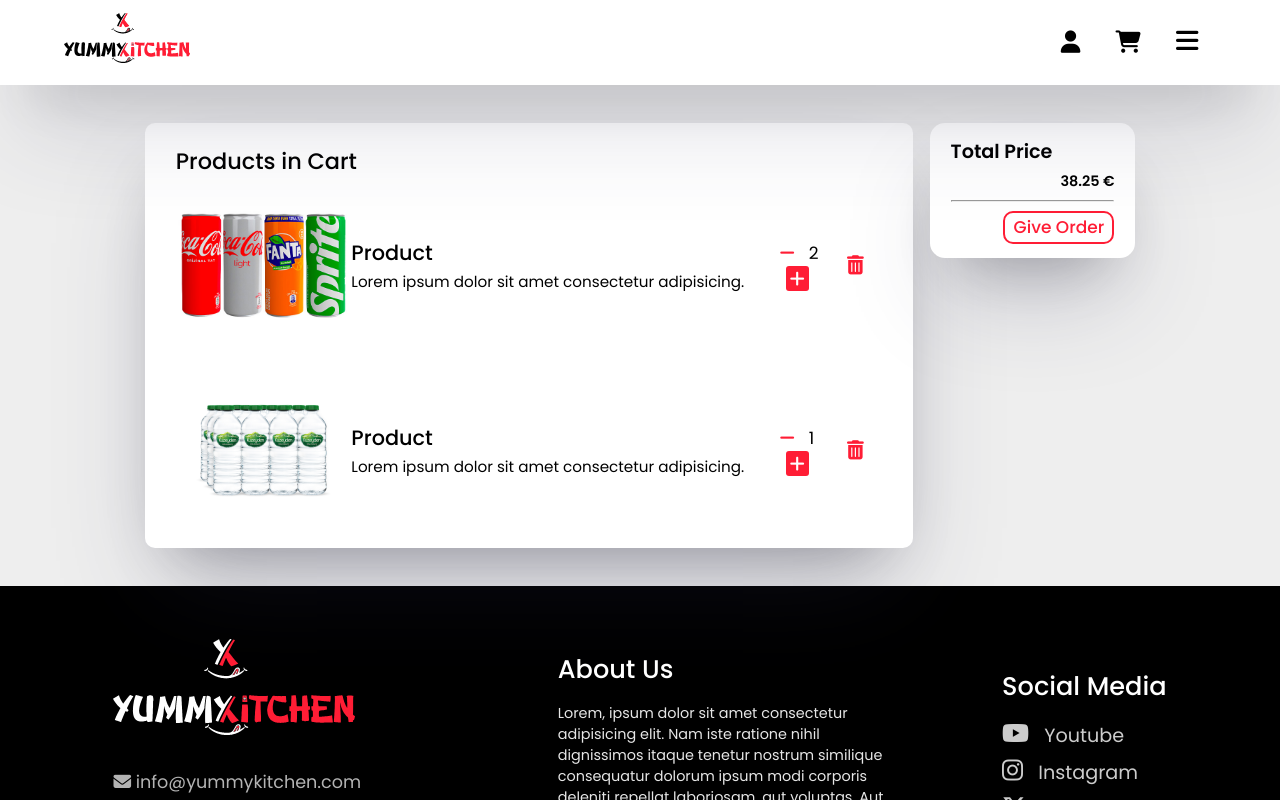
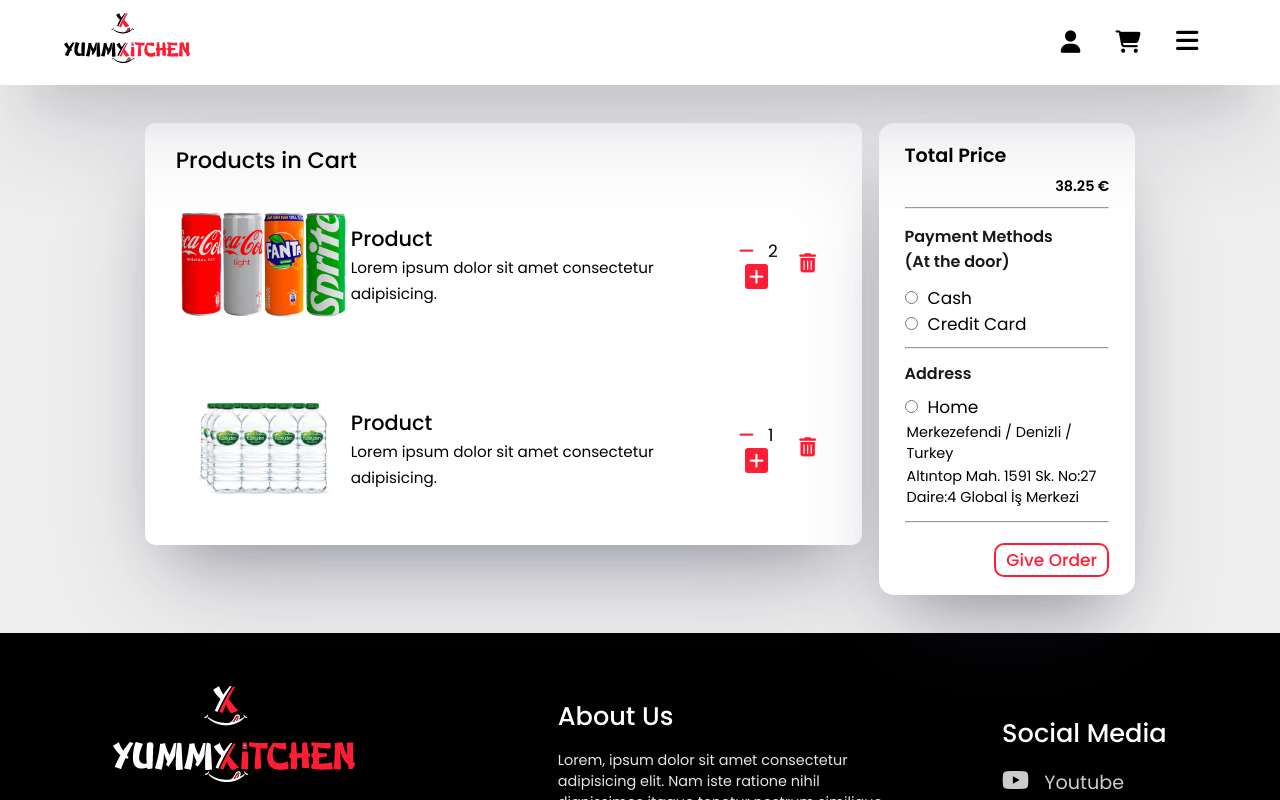
Before and after one commit to hasangoksel/Restaurant-Market, a Vue app in the folder client/: page /en/cart in a window 1280 px wide. Shown: the top 800 px of the page. Built offline with nearby package versions, Linux system fonts and the light colour scheme.

Commit message:
Update: Cart Page

```diff
--- a/client/src/layouts/Cart.vue
+++ b/client/src/layouts/Cart.vue
@@ -24,7 +24,31 @@
                 <div class="basket-preview__content">
                     <h3>Total Price</h3>
                     <p>{{ totalPrice }} €</p>
-                    <hr style="margin-top: 5%;">
+                    <hr style="margin-top: 5%; margin-bottom: 5%;">
+                    <div class="order">
+                        <div class="order__title">
+                            <h4>Payment Methods <br> (At the door)</h4>
+                        </div>
+                        <div class="order__item">
+                            <input type="radio" id="cash" name="payment" value="HTML">
+                            <label for="cash">Cash</label> <br>
+                            <input type="radio" id="creditCard" name="payment" value="HTML">
+                            <label for="creditCard">Credit Card</label>
+                        </div>
+                        <hr style="margin-top: 5%; margin-bottom: 5%; width: 100%;">
+                        <div class="order__title">
+                            <h4>Address</h4>
+                        </div>
+                        <div class="order__item" v-for="item in address" :key="item.id">
+                            <input type="radio" :id="item.title" value="HTML">
+                            <label :for="item.title">
+                                <label>{{ item.title }}</label>
+                                <p>{{ item.district }} / {{ item.city }} / {{ item.country }}</p>
+                                <p>{{ item.detail }}</p>
+                            </label>
+                        </div>
+                        <hr style="margin-top: 5%; margin-bottom: 5%; width: 100%;">
+                    </div>
                     <div class="button-basket">
                         <span>Give Order</span>
                     </div>
@@ -47,6 +71,14 @@
     },
     data() {
         return {
+            address:[{
+                id: 1,
+                title: 'Home',
+                country: 'Turkey',
+                city: 'Denizli',
+                district: 'Merkezefendi',
+                detail: 'Altıntop Mah. 1591 Sk. No:27 Daire:4 Global İş Merkezi',
+            }],
             basket: [{
                     id: 0,
                     image: "product-1.jpeg",
@@ -100,7 +132,7 @@
 }
 
 .basket-content {
-    width: 75%;
+    width: 70%;
     display: flex;
     flex-direction: column;
     justify-content: flex-start;
@@ -181,7 +213,7 @@
 }
 
 .basket-preview {
-    width: 20%;
+    width: 25%;
     display: flex;
     flex-direction: column;
     justify-content: space-around;
@@ -229,4 +261,31 @@
     color: #FFF;
     background: #FF1D35;
 }
+
+.order{
+    display: flex;
+    flex-direction: column;
+    justify-content: flex-start;
+    align-items: flex-start;
+}
+.order__item{
+    margin-top: 3%;
+}
+.order__title h4{
+    font-weight: 600;
+    font-size: 1rem;
+    opacity: .9;
+    margin: 3% 0;
+}
+
+.order__item input{
+    margin-right: 10px;
+}
+
+.order__item p{
+    text-align: left;
+    font-weight: 400;
+    margin: 1%;
+}
+
 </style>
```
